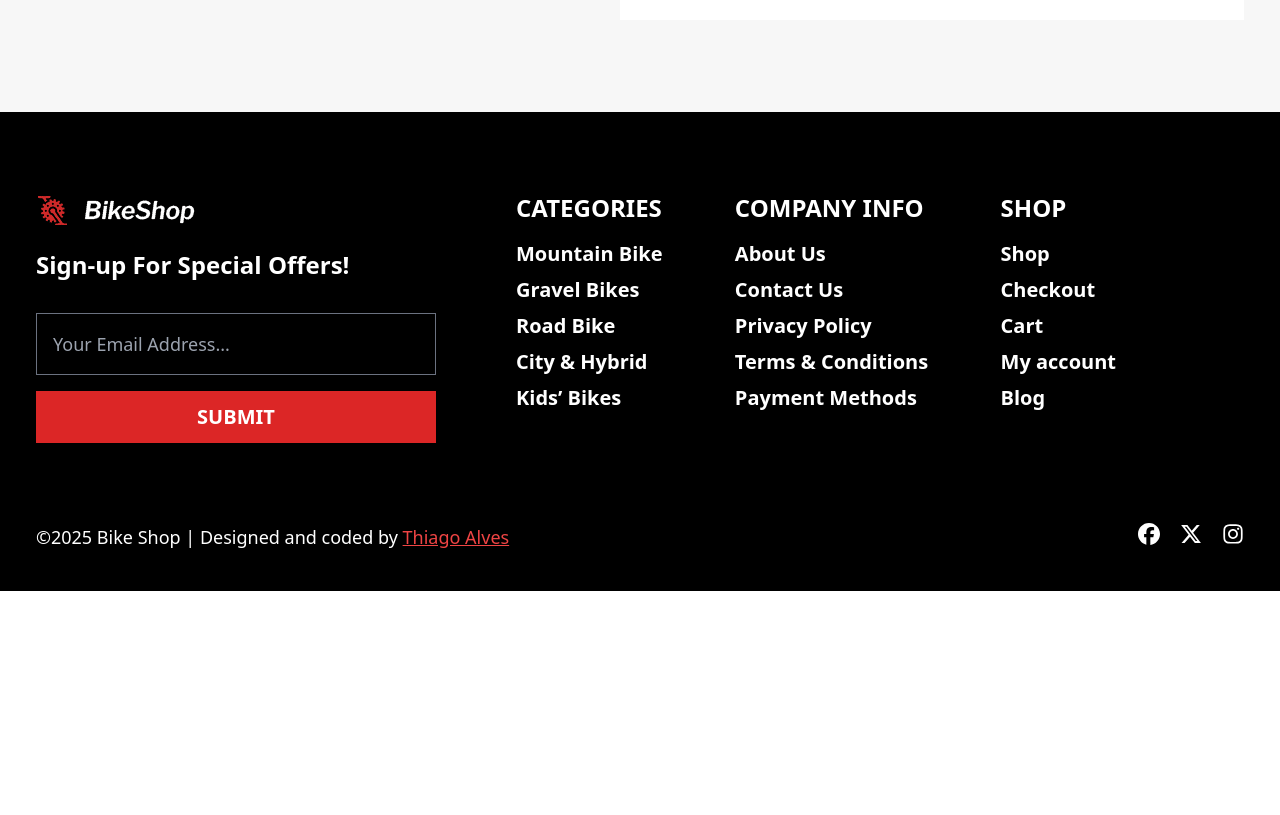
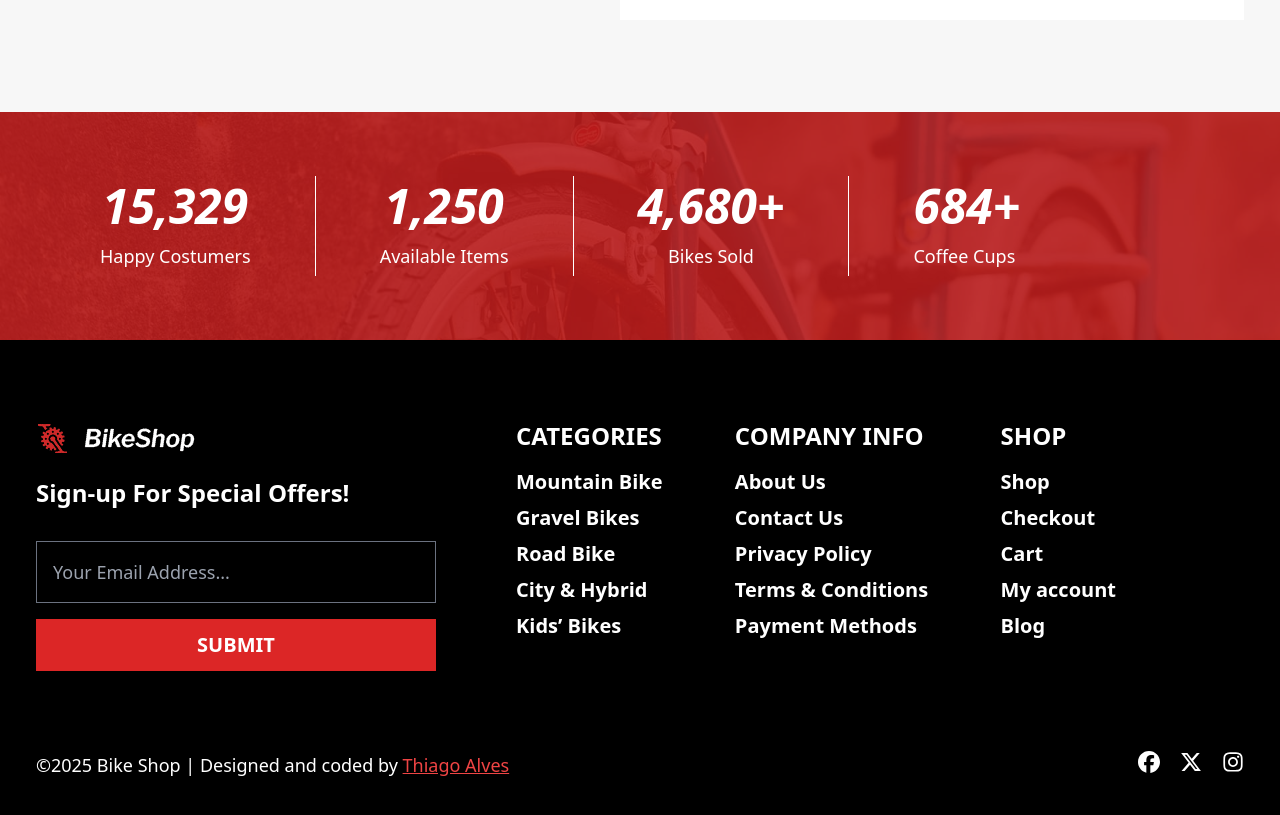
Before and after one commit to Thiago87dev/BikeShop, a Next.js app: page /about in a window 1280 px wide. Shown: the part 1037-1852 px from the top of the page. Before the commit the page ends 1628 px from the top, so only its background shows below. Built offline with nearby package versions, Linux system fonts and the light colour scheme.

Commit message:
:sparkles: feat: page about - part 1

```diff
--- a/src/components/about/AboutMain.tsx
+++ b/src/components/about/AboutMain.tsx
@@ -1,3 +1,5 @@
+
+import RedStripWithCounter from "./countNumber/RedStripWithCounter"
 import Records from "./records/Records"
 import Strip from "./Strip"
 
@@ -6,6 +8,7 @@ const AboutMain = () => {
     <div>
       <Strip/>
       <Records/>
+      <RedStripWithCounter/>
     </div>
   )
 }
--- /dev/null
+++ b/src/components/about/countNumber/ConterNumber.tsx
@@ -0,0 +1,57 @@
+'use client'
+import { useEffect, useState, useRef } from "react";
+
+interface CounterNumberProps {
+  from?: number;
+  to: number;
+  duration?: number;
+}
+const ConterNumber = ({ from = 0, to, duration = 2 }: CounterNumberProps) => {
+  const [count, setCount] = useState(from);
+  const counterRef = useRef<HTMLSpanElement>(null);
+
+  useEffect(() => {
+    const element = counterRef.current;
+    if (!element) return;
+    let start: number | null = null;
+    let animationFrameId: number;
+
+    const animate = (timeStamp: number) => {
+      if (!start) start = timeStamp;
+      const progress = timeStamp - start;
+      const increment = (to - from) / (duration * 1000);
+
+      const currentCount = Math.min(from + increment * progress, to);
+      setCount(Math.floor(currentCount));
+
+      if (currentCount < to) {
+        animationFrameId = requestAnimationFrame(animate);
+      }
+    };
+
+    const observer = new IntersectionObserver(
+      ([entry]) => {
+        if (entry.isIntersecting) {
+          start = null;
+          animationFrameId = requestAnimationFrame(animate);
+          observer.disconnect();
+        }
+      },
+      { threshold: 1 }
+    );
+
+    observer.observe(element);
+
+    return () => {
+      observer.disconnect();
+      cancelAnimationFrame(animationFrameId);
+    };
+  }, [from, to, duration]);
+  return (
+    <span ref={counterRef}>
+      {count.toLocaleString()}
+    </span>
+  );
+};
+
+export default ConterNumber;
--- /dev/null
+++ b/src/components/about/countNumber/RedStripWithCounter.tsx
@@ -0,0 +1,49 @@
+import ConterNumber from "./ConterNumber";
+
+const RedStripWithCounter = () => {
+  return (
+    <div className="relative flex justify-center bg-[url('/img/about/julian-hochgesang-n6OdmJdBzp0-unsplash.jpg')] bg-cover bg-center">
+      <div className="absolute inset-0 bg-red-700 opacity-90"></div>
+      <div className="relative flex w-full max-w-[1240px] px-4 text-white">
+        <div className="flex">
+          <div className="py-16">
+            <div className="flex flex-col items-center gap-3   border-r border-white py-1.5 px-16">
+              <h2 className="text-5xl font-bold italic">
+                {<ConterNumber to={15329} />}
+              </h2>
+              <p className="text-lg">Happy Costumers</p>
+            </div>
+          </div>
+          <div className="  py-16 ">
+            <div className="flex flex-col items-center gap-3  border-r border-white py-1.5 px-16">
+              <h2 className="text-5xl font-bold italic">
+                <ConterNumber to={1250} />
+              </h2>
+              <p className="text-lg">Available Items</p>
+            </div>
+          </div>
+        </div>
+        <div className="flex">
+          <div className=" py-16 ">
+            <div className="flex flex-col items-center gap-3 border-r border-white py-1.5 px-16">
+              <h2 className="text-5xl font-bold italic">
+                <ConterNumber to={4680} />+
+              </h2>
+              <p className="text-lg">Bikes Sold</p>
+            </div>
+          </div>
+          <div className=" py-16 ">
+            <div className="flex flex-col  gap-3 py-1.5 px-16">
+              <h2 className="text-5xl font-bold italic">
+                <ConterNumber to={684} />+
+              </h2>
+              <p className="text-lg">Coffee Cups</p>
+            </div>
+          </div>
+        </div>
+      </div>
+    </div>
+  );
+};
+
+export default RedStripWithCounter;
```
Also changed, not shown: public/img/about/julian-hochgesang-n6OdmJdBzp0-unsplash.jpg (added).
